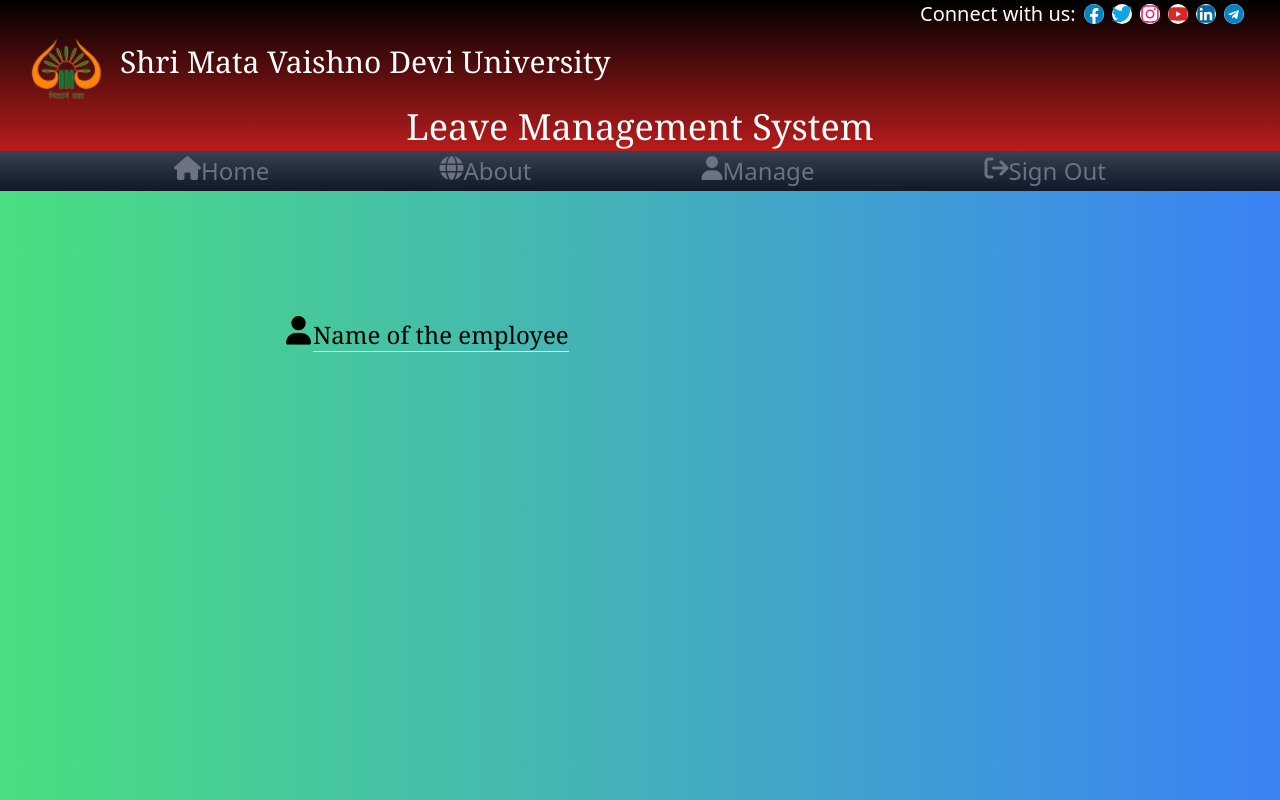
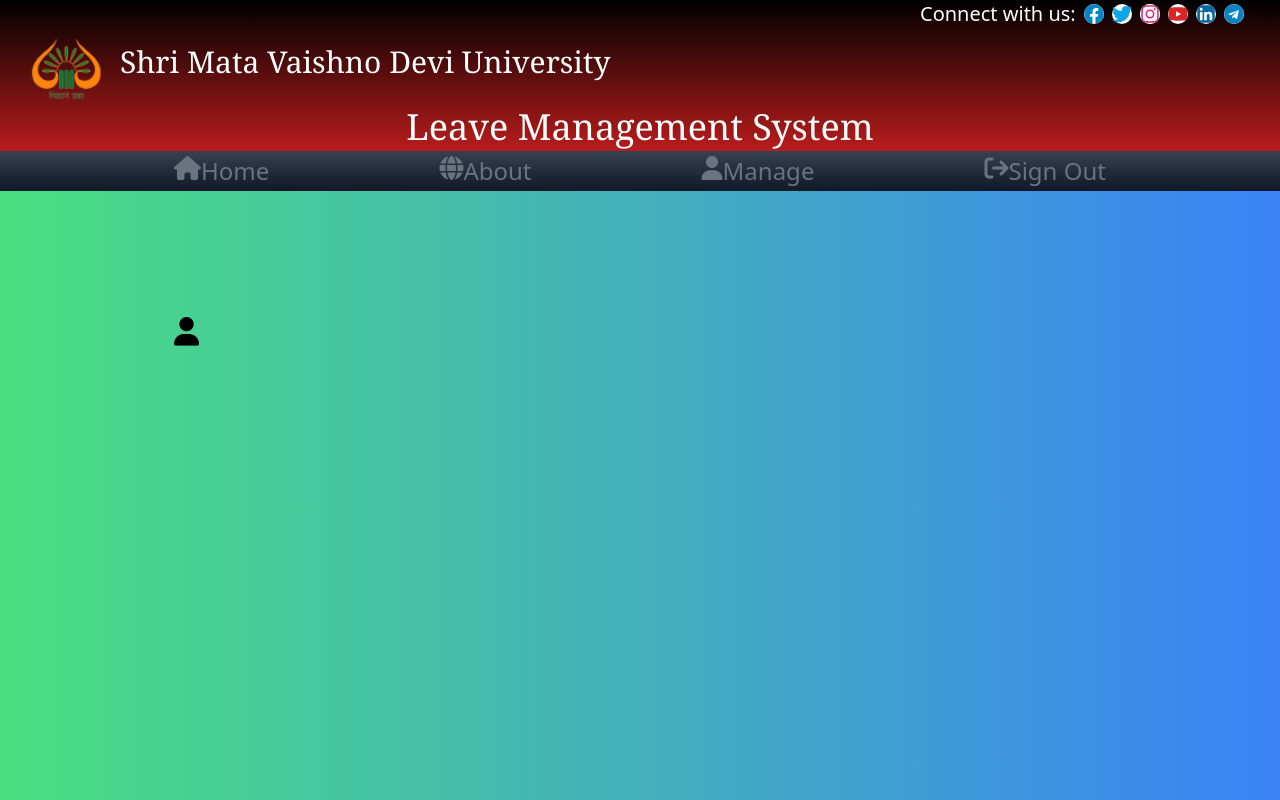
Before and after one commit to relishgupta/lms, a React (Create React App) app: page /details in a window 1280 px wide. Shown: the top 800 px of the page. Built offline with nearby package versions, Linux system fonts and the light colour scheme.

Commit message:
updated tailwind.config

```diff
--- a/src/routes/leaveDetails.jsx
+++ b/src/routes/leaveDetails.jsx
@@ -1,11 +1,17 @@
+import { UserContext } from "../contexts/emp.context";
+import { useContext } from "react";
+
 const LeaveDetails = () => {
+
+    const {emp}=useContext(UserContext);
+
     return (
       <section className='relative font-serif bg-gradient-to-r from-green-400 to-blue-500 min-h-screen'>
           <div className=" flex flex-col justify-between">
               <div className=" flex flex-row pt-5 md:pt-32 md:ml-20 lg:mx-44 xl:ml-72 sz:ml-96 text-2xl">
                   <i className="fa-solid fa-user fa-beat"/>
                   <div className="ml-1">
-                    <h1 className="md:border-b">Name of the employee</h1>
+                    <h1 className="md:border-b">{emp}</h1>
                   </div>
               </div>
           </div>
--- a/tailwind.config.js
+++ b/tailwind.config.js
@@ -4,7 +4,15 @@ module.exports = {
     "./src/**/*.{js,jsx,ts,tsx}",
   ],
   theme: {
-    extend: {},
+    extend: {
+      spacing:{
+        '30':'51rem',
+      },
+      screens:{
+        'xl':'1281px',
+        'sz':'1900px',
+      },
+    },
   },
   plugins: [],
 }
```
Also changed, not shown: package.json (+9 -1 lines), 1 other file (tests, documents, lock files or other folders).
